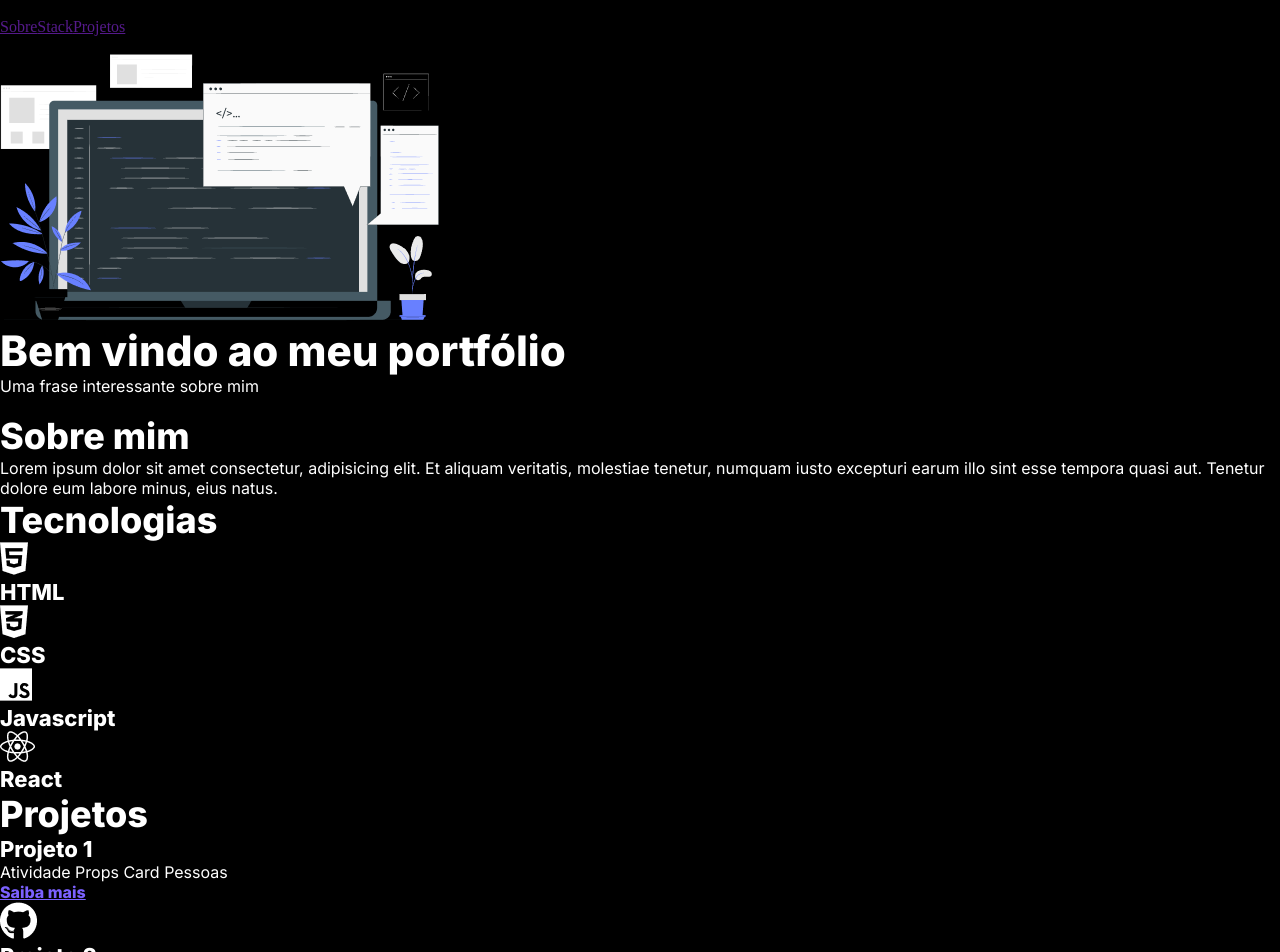
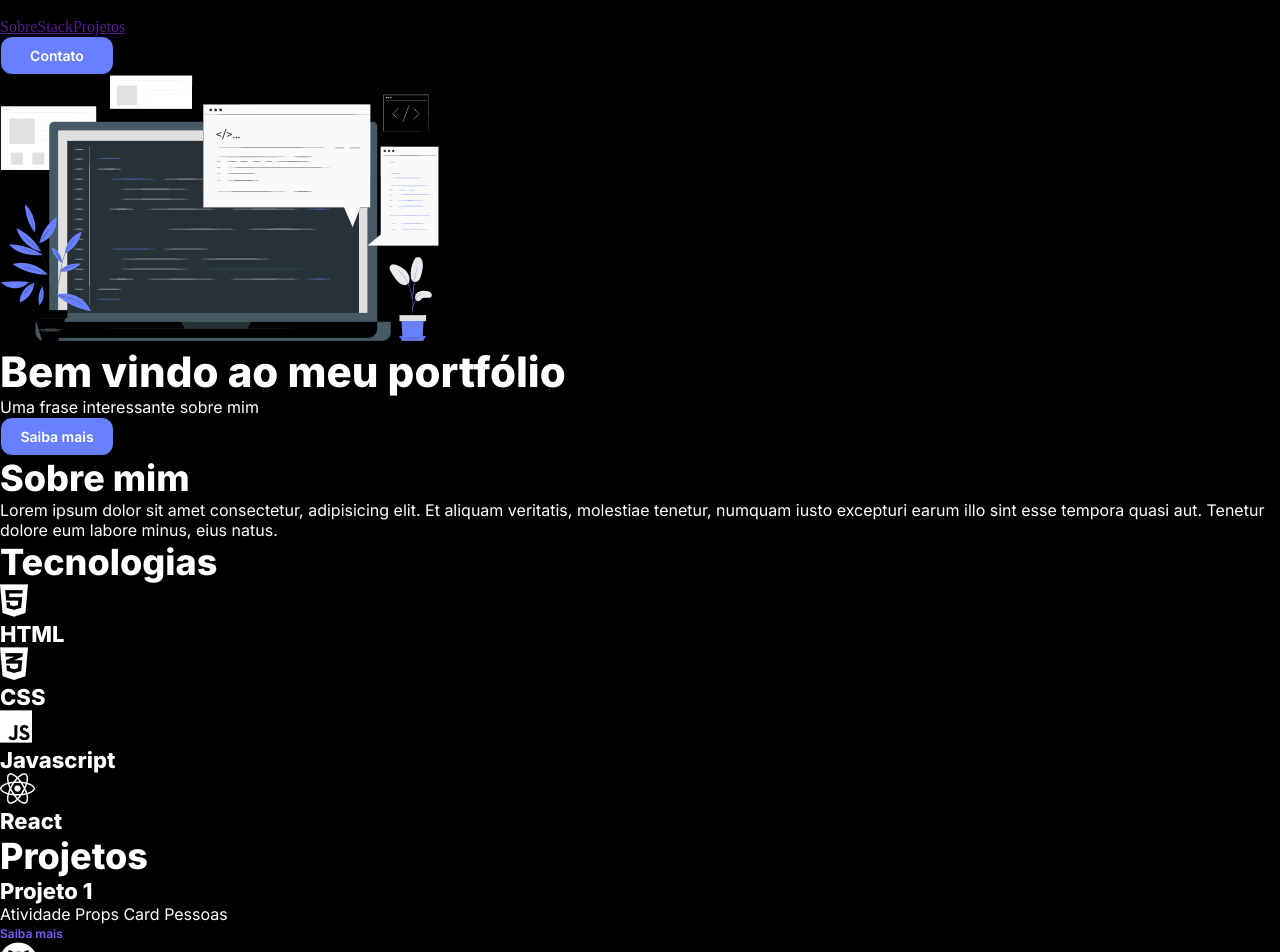
Before and after one commit to mabatista-pixel/my_portfolio, a React (Vite) app: page / in a window 1280 px wide. Shown: the top 952 px of the page. Built offline with nearby package versions, Linux system fonts and the light colour scheme.

Commit message:
feat: Adicionada estilização aos botões

```diff
--- a/src/components/BannerSection/index.jsx
+++ b/src/components/BannerSection/index.jsx
@@ -5,7 +5,7 @@ export const BannerSection = () => {
         <div>
             <h1 className="title1">Bem vindo ao meu portfólio</h1>
             <p className="paragraph">Uma frase interessante sobre mim</p>
-            <button>Saiba mais</button>
+            <button className="btn">Saiba mais</button>
         </div>
     </section>
     )
--- a/src/components/Header/index.jsx
+++ b/src/components/Header/index.jsx
@@ -7,7 +7,7 @@ export const Header = () => {
                 <a href="">Stack</a>
                 <a href="">Projetos</a>
             </div>
-            <button>Contato</button>
+            <button className="btn">Contato</button>
         </header>
     )
 }
--- /dev/null
+++ b/src/styles/button.css
@@ -0,0 +1,21 @@
+.btn {
+    display: block ;
+    width: 114px;
+    height: 39px;
+    border-radius: 12px;
+    border: 1px solid #000;
+    background-color: var(--color-primary);
+    color: var(--color-white);
+    text-align: center;
+    font-family: var(--font-primary);
+    font-size: 0.875rem;
+    font-weight: 600;
+}
+
+.btn:hover {
+    background-color: var(--color-primary-hover);
+}
+
+.link:hover {
+    text-decoration: underline;
+}
--- a/src/styles/index.css
+++ b/src/styles/index.css
@@ -1,7 +1,12 @@
 @import "./reset.css";
 @import "./global.css";
 @import "./typography.css";
+@import "./button.css";
 
 #root {
     background-color: var(--color-black);
 }
+
+.link {
+
+}
--- a/src/styles/typography.css
+++ b/src/styles/typography.css
@@ -3,7 +3,6 @@
     font-family: var(--font-primary);
     font-size: 2.625rem;
     font-weight: 700;
-    /* line-height: 1.7766rem; */
 
 }
 
@@ -31,8 +30,9 @@
 .link {
     color: var(--color-purple);
     font-family: var(--font-primary);
-    font-weight: 700;
-    font-size: 1rem;
+    font-weight: 600;
+    font-size: 12px;
+    text-decoration: none;
 }
 
 .paragraph {
```
